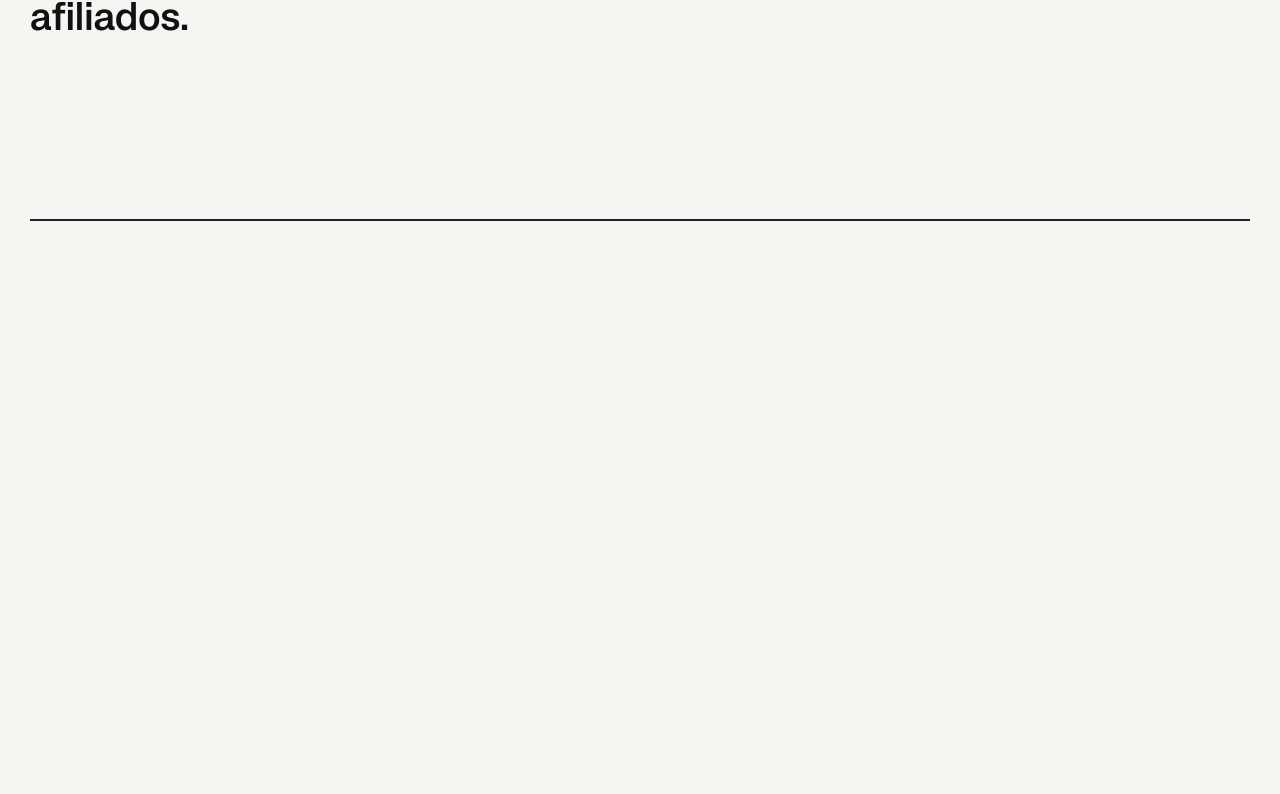
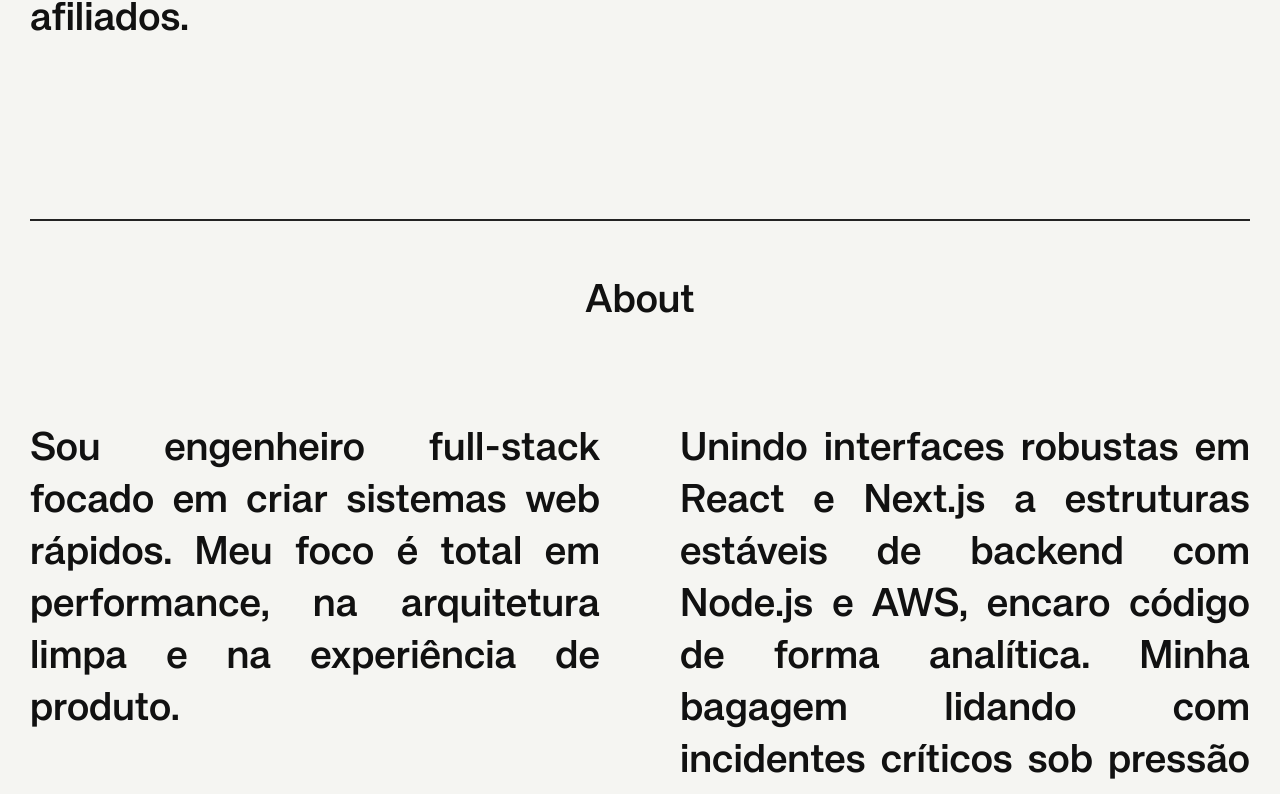
Before and after one commit to kauannkelvinn/portfolio-v2, a Next.js app: page / in a window 1280 px wide. Shown: the part 1987-2781 px from the top of the page. Before the commit the page ends 2208 px from the top, so only its background shows below. Built offline with nearby package versions, Linux system fonts and the light colour scheme.

Commit message:
feat: implements about section and optimizes assets with next/image

```diff
--- a/src/app/page.tsx
+++ b/src/app/page.tsx
@@ -1,6 +1,7 @@
 import Navbar from '@/components/Navbar'
 import Hero from '@/components/Hero'
 import Work from '@/components/Work'
+import About from '@/components/About'
 
 export default function Home() {
   return (
@@ -8,6 +9,7 @@ export default function Home() {
       <Navbar />
       <Hero />
       <Work />
+      <About />
     </main>
   )
 }
--- /dev/null
+++ b/src/components/About.tsx
@@ -0,0 +1,49 @@
+import Image from 'next/image'
+
+export default function About() {
+  return (
+    <section
+      id="about"
+      className="border-portfolio-black flex w-full flex-col border-b-2 py-12.5 pb-26"
+    >
+      <div className="text-40 text-portfolio-black mb-23 w-full text-center font-medium">About</div>
+
+      <div className="grid grid-cols-2 gap-x-20">
+        <div className="flex max-w-157 flex-col leading-13">
+          <p className="text-40 text-portfolio-black text-justify font-medium">
+            Sou engenheiro full-stack focado em criar sistemas web rápidos. Meu foco é total em
+            performance, na arquitetura limpa e na experiência de produto.
+          </p>
+        </div>
+
+        <div className="flex max-w-242.5 flex-col leading-13">
+          <p className="text-40 text-portfolio-black text-justify font-medium">
+            Unindo interfaces robustas em React e Next.js a estruturas estáveis de backend com
+            Node.js e AWS, encaro código de forma analítica. Minha bagagem lidando com incidentes
+            críticos sob pressão me deu disciplina para focar em causa raiz. Na prática, isso se
+            traduz em caçar gargalos de renderização, otimizar fluxos de dados complexos em tempo
+            real e desenhar arquiteturas multi-tenant seguras.
+          </p>
+        </div>
+      </div>
+
+      <div className="mt-28 flex w-full flex-col leading-13">
+        <p className="text-40 text-portfolio-black text-justify font-medium">
+          Da entrega de dashboards de BI complexos à construção de experiências 3D interativas, me
+          sinto em casa trabalhando com autonomia, deploys rápidos e alto nível de craft técnico
+          através das tecnologias que formam o meu core stack:
+        </p>
+      </div>
+
+      <div className="mt-17.5 flex flex-wrap items-center gap-25.5">
+        <Image src="/images/nextjs-logo.svg" alt="Next.js" width={329} height={67} />
+        <Image src="/images/react-logo.svg" alt="React" width={90} height={80} />
+        <Image src="/images/prisma-logo.svg" alt="Prisma" width={204} height={80} />
+        <Image src="/images/aws-logo.svg" alt="AWS" width={117} height={70} />
+        <Image src="/images/nodejs-logo.svg" alt="Node.js" width={131} height={80} />
+        <Image src="/images/docker-logo.svg" alt="Docker" width={272} height={62} />
+        <Image src="/images/typescript-logo.svg" alt="TypeScript" width={88} height={88} />
+      </div>
+    </section>
+  )
+}
```
